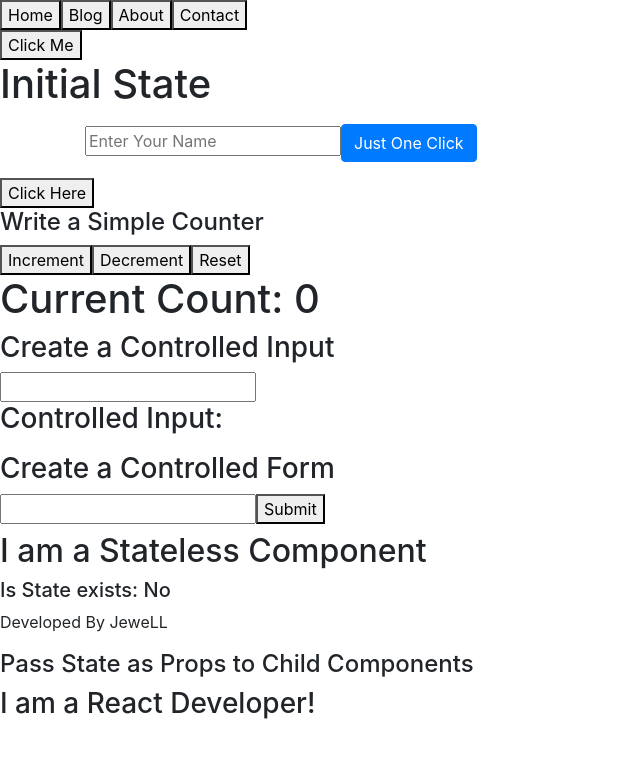
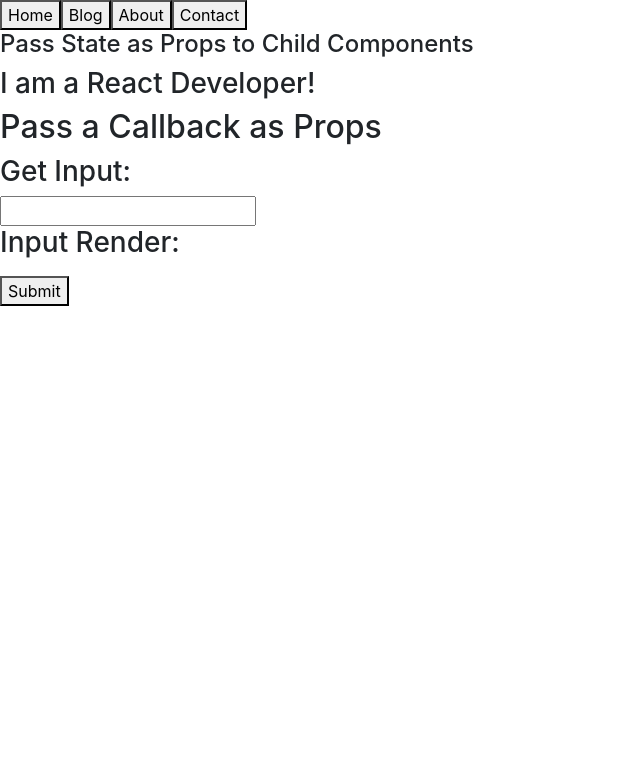
Before and after one commit to mdajgarhossain/React-Beginners-To-Advanced, a React (Create React App) app: page / in a window 1280 px wide. Shown: the top 758 px of the page, without its empty margins (0-640 px from the left). Built offline with nearby package versions, Linux system fonts and the light colour scheme.

Commit message:
Pass a Callback as Props

```diff
--- a/src/components/App.js
+++ b/src/components/App.js
@@ -21,6 +21,7 @@ import ControlledInput from './MyComponents/ControlledInput';
 import MyForm from './MyComponents/ControlledForm';
 import StatelessComponent from './MyComponents/StatelessComponent';
 import MyApp from './MyComponents/PassStateAsProps';
+import MyApplication from './MyComponents/PassCallbackasProps';
 
 function App() {
   return (
@@ -52,7 +53,7 @@ function App() {
 
       <MyStatefulComponent /> */}
 
-      <SetStateComponent />
+      {/* <SetStateComponent />
 
       <EventHandlerInBangla />
 
@@ -64,9 +65,11 @@ function App() {
 
       <MyForm />
 
-      <StatelessComponent value="No" name="JeweLL"/>
+      <StatelessComponent value="No" name="JeweLL"/> */}
 
       <MyApp />
+
+      <MyApplication />
     </div>
   );
 }
--- /dev/null
+++ b/src/components/MyComponents/PassCallbackasProps.js
@@ -0,0 +1,86 @@
+import React, {Component} from 'react';
+
+//Pass a Callback as Props(freecodecamp)
+class MyApplication extends Component {
+    constructor(props) {
+        super(props);
+
+        this.state = {
+            input: '',
+            submit: ''
+        };
+
+        this.handleChange = this.handleChange.bind(this);
+        this.handleSubmit = this.handleSubmit.bind(this);
+    }
+
+    handleChange(event) {
+        this.setState({
+            input: event.target.value
+        });
+    }
+
+    handleSubmit(event) {
+        this.setState({
+            submit: this.state.input
+        });
+    }
+
+    render() {
+        return(
+            <div>
+                <h2>Pass a Callback as Props</h2>
+                <GetInput input={this.state.input} handleChange={this.handleChange}/>
+                <RenderInput input={this.state.input}/>
+                <SubmitInput handleSubmit={this.handleSubmit} input={this.state.submit}/>
+            </div>
+        )
+    }
+}
+
+class GetInput extends Component {
+    constructor(props) {
+        super(props);
+    }
+
+    render() {
+        return(
+            <div>
+                <h3>Get Input:</h3>
+                <input value={this.props.input} onChange={this.props.handleChange} />
+            </div>
+        )
+    }
+}
+
+class RenderInput extends Component {
+    constructor(props) {
+        super(props);
+    }
+
+    render() {
+        return(
+            <div>
+                <h3>Input Render:</h3>
+                <p>{this.props.input}</p>
+            </div>
+        )
+    }
+}
+
+class SubmitInput extends Component {
+    constructor(props) {
+        super(props);
+    }
+
+    render() {
+        return(
+            <div>
+                <button onClick={this.props.handleSubmit}>Submit</button>
+                <p>{this.props.input}</p>
+            </div>
+        )
+    }
+}
+
+export default MyApplication
```
